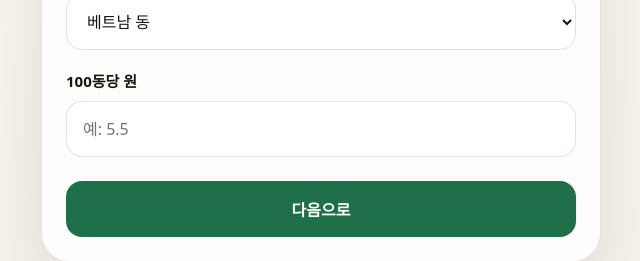
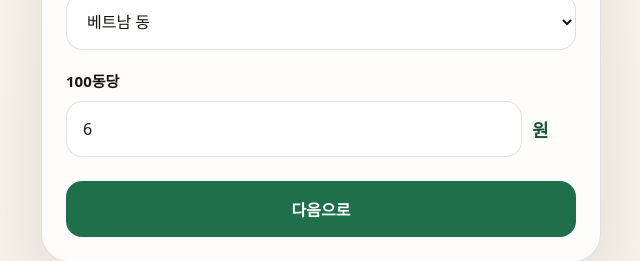
Before and after one commit to sweetrain-ggul/ddan_travel, a React (Vite) app: page / in a window 1280 px wide. Shown: the part 358-619 px from the top of the page, without its empty margins (319-959 px from the left). Built offline with nearby package versions, Linux system fonts and the light colour scheme.

Commit message:
adjust defaults and input formatting

```diff
--- a/src/app/App.tsx
+++ b/src/app/App.tsx
@@ -1,7 +1,7 @@
 import { useEffect, useState } from "react";
 import { CalculatorScreen } from "../screens/CalculatorScreen";
 import { SetupScreen } from "../screens/SetupScreen";
-import { loadSettings, saveSettings } from "../domain/storage";
+import { loadSettings, normalizeSettings, saveSettings } from "../domain/storage";
 import type { AppSettings, CalculatorState } from "../domain/types";
 
 type ViewMode = "setup" | "calculator";
@@ -10,7 +10,7 @@ function createDefaultSettings(): AppSettings {
   return {
     selectedCurrency: "VND",
     rates: {
-      VND: { code: "VND", unit: 100, krwPerUnit: 0, updatedAt: Date.now() },
+      VND: { code: "VND", unit: 100, krwPerUnit: 6, updatedAt: Date.now() },
       JPY: { code: "JPY", unit: 100, krwPerUnit: 0, updatedAt: Date.now() },
       USD: { code: "USD", unit: 1, krwPerUnit: 0, updatedAt: Date.now() },
       CNY: { code: "CNY", unit: 1, krwPerUnit: 0, updatedAt: Date.now() },
@@ -19,7 +19,7 @@ function createDefaultSettings(): AppSettings {
 }
 
 export function App() {
-  const [settings, setSettings] = useState<AppSettings>(() => loadSettings() ?? createDefaultSettings());
+  const [settings, setSettings] = useState<AppSettings>(() => normalizeSettings(loadSettings() ?? createDefaultSettings()));
   const [calculatorState, setCalculatorState] = useState<CalculatorState>({
     inputAmount: "",
     resultKrw: 0,
--- a/src/domain/storage.ts
+++ b/src/domain/storage.ts
@@ -1,6 +1,21 @@
 import type { AppSettings } from "./types";
 
 const STORAGE_KEY = "vietnam-currency-calculator-settings";
+
+export function normalizeSettings(settings: AppSettings): AppSettings {
+  const vndRate = settings.rates.VND;
+
+  return {
+    ...settings,
+    rates: {
+      ...settings.rates,
+      VND: {
+        ...vndRate,
+        krwPerUnit: Number.isFinite(vndRate.krwPerUnit) && vndRate.krwPerUnit > 0 ? vndRate.krwPerUnit : 6,
+      },
+    },
+  };
+}
 
 export function loadSettings(): AppSettings | null {
   if (typeof window === "undefined") {
@@ -13,7 +28,7 @@ export function loadSettings(): AppSettings | null {
   }
 
   try {
-    return JSON.parse(raw) as AppSettings;
+    return normalizeSettings(JSON.parse(raw) as AppSettings);
   } catch {
     return null;
   }
--- a/src/screens/CalculatorScreen.tsx
+++ b/src/screens/CalculatorScreen.tsx
@@ -25,6 +25,9 @@ export function CalculatorScreen({
   }, [calculatorState.inputAmount, currentRate]);
 
   const resultText = `${formatKrw(result)}원`;
+  const displayAmount = calculatorState.inputAmount
+    ? Number(calculatorState.inputAmount).toLocaleString("ko-KR")
+    : "";
 
   return (
     <main className="screen screen-calculator">
@@ -43,11 +46,12 @@ export function CalculatorScreen({
 
         <label className="field">
           <span className="label label--large">금액 입력</span>
+          <div className="control-with-unit control-with-unit--large">
             <input
               className="control input-number input-large"
               inputMode="numeric"
               type="text"
-            value={calculatorState.inputAmount}
+              value={displayAmount}
               placeholder="숫자만 입력"
               onChange={(event) =>
                 onChangeCalculatorState({
@@ -57,6 +61,8 @@ export function CalculatorScreen({
                 })
               }
             />
+            <span className="control-unit control-unit--large">동</span>
+          </div>
         </label>
 
         <div className="actions">
--- a/src/screens/SetupScreen.tsx
+++ b/src/screens/SetupScreen.tsx
@@ -11,6 +11,7 @@ type SetupScreenProps = {
 export function SetupScreen({ settings, onChangeSettings, onNext }: SetupScreenProps) {
   const currentRate = settings.rates[settings.selectedCurrency];
   const selectedCurrencyConfig = currencies.find((currency) => currency.code === settings.selectedCurrency);
+  const displayRate = currentRate.krwPerUnit > 0 ? String(currentRate.krwPerUnit) : "";
 
   const unitText = useMemo(() => {
     if (selectedCurrencyConfig?.code === "VND") {
@@ -83,17 +84,20 @@ export function SetupScreen({ settings, onChangeSettings, onNext }: SetupScreenP
         </label>
 
         <label className="field">
-          <span className="label">{unitText} 원</span>
+          <span className="label">{unitText}</span>
+          <div className="control-with-unit">
             <input
               className="control input-number"
               inputMode="decimal"
               type="number"
               min="0"
               step="0.1"
-            value={currentRate.krwPerUnit || ""}
-            placeholder={selectedCurrencyConfig?.code === "VND" ? "예: 5.5" : "예: 900"}
-            onChange={(event) => handleRateChange(event.target.value)}
+              value={displayRate}
+              placeholder={selectedCurrencyConfig?.code === "VND" ? "예: 6" : "예: 900"}
+              onChange={(event) => handleRateChange(event.target.value.replace(/,/g, ""))}
             />
+            <span className="control-unit">원</span>
+          </div>
         </label>
 
         <button className="primary-button" type="button" onClick={onNext}>
--- a/src/styles/global.css
+++ b/src/styles/global.css
@@ -96,6 +96,28 @@ select {
   border-radius: 16px;
   background: rgba(255, 255, 255, 0.95);
   color: var(--text);
+}
+
+.control-with-unit {
+  display: flex;
+  align-items: center;
+  gap: 10px;
+}
+
+.control-with-unit .control {
+  flex: 1;
+}
+
+.control-unit {
+  min-width: 44px;
+  font-size: 18px;
+  font-weight: 800;
+  color: var(--accent-strong);
+}
+
+.control-unit--large {
+  min-width: 54px;
+  font-size: 22px;
 }
 
 .input-large {
@@ -208,4 +230,9 @@ select {
   .result-section-label {
     font-size: 20px;
   }
+
+  .control-unit--large {
+    font-size: 18px;
+    min-width: 40px;
+  }
 }
```
Also changed, not shown: 5 other files (tests, documents, lock files or other folders). Lines whose indentation alone changed are shown as unchanged.
